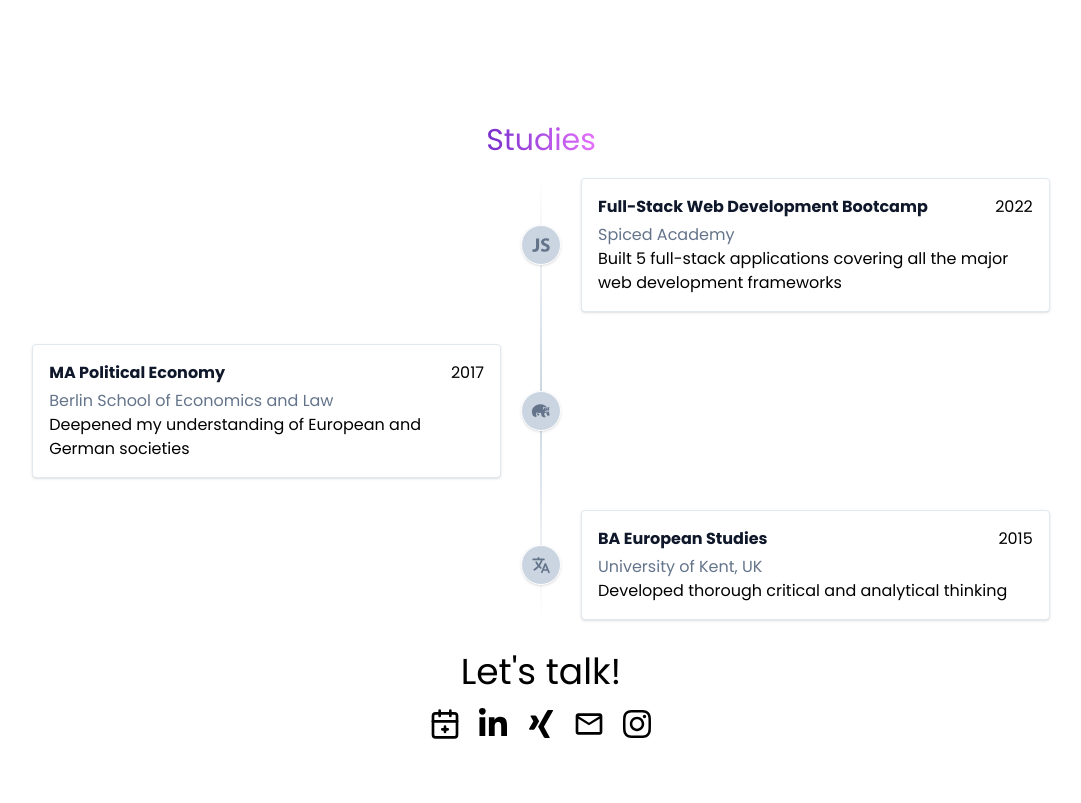
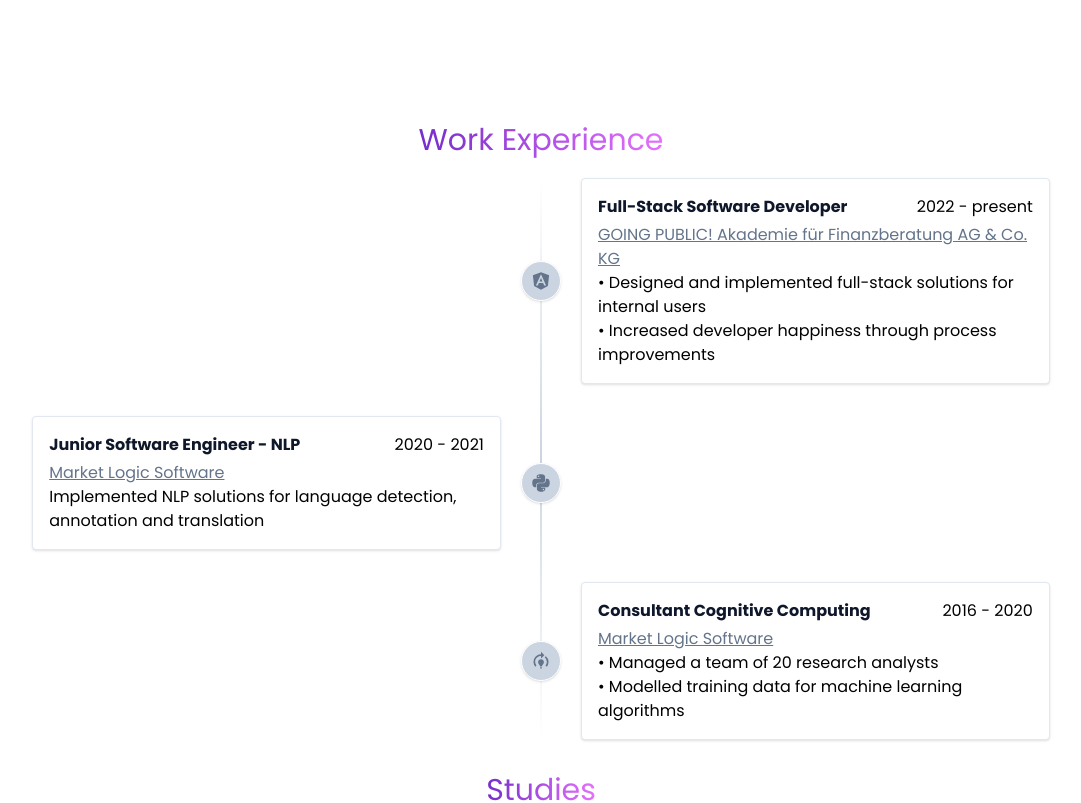
Before and after one commit to Tinux-18/indat, a Next.js app: page /en in a window 1280 px wide. Shown: the part 740-1543 px from the top of the page, without its empty margins (103-1184 px from the left). Before the commit the page ends 1500 px from the top, so only its background shows below. Built offline with nearby package versions, Linux system fonts and the light colour scheme.

Commit message:
Add work experience

```diff
--- a/app/[locale]/page.tsx
+++ b/app/[locale]/page.tsx
@@ -1,4 +1,5 @@
 import { Metadata } from "next"
+import { Background } from "components/Home/Background"
 import { Footer } from "components/Home/Footer"
 import { Header } from "components/Home/Header"
 import { Intro } from "components/Home/Intro"
@@ -16,6 +17,7 @@ export default function Home() {
       <Header></Header>
       <main className="flex flex-col items-center justify-center">
         <Intro></Intro>
+        <Background></Background>
         <Studies></Studies>
       </main>
       <Footer></Footer>
--- a/components/Home/Background.tsx
+++ b/components/Home/Background.tsx
@@ -1,16 +1,19 @@
 "use client"
 import { useTranslations } from "next-intl"
 import React from "react"
+import { TimelineItem } from "models/timeline"
+import { Timeline } from "../Timeline/Timeline"
 
 /**
  * Display my work experience.
  */
 export function Background() {
-  const translate = useTranslations("Studies")
+  const translate = useTranslations("Background")
+  const events = translate.raw("items") as TimelineItem[]
   return (
-    <section className="mt-8 flex flex-col items-center space-y-6 lg:mb-8 lg:space-y-8">
-      <h2 className="text-3xl">{translate("header")}</h2>
-      <div></div>
+    <section className="my-8 flex w-full flex-col items-center">
+      <h2 className="pink-fade mb-5 text-3xl">{translate("header")}</h2>
+      <Timeline events={events}></Timeline>
     </section>
   )
 }
--- a/components/Home/Footer.tsx
+++ b/components/Home/Footer.tsx
@@ -14,7 +14,7 @@ import { MdMailOutline } from "react-icons/md"
 export function Footer() {
   const translate = useTranslations("Footer")
   return (
-    <footer className="mx-auto mb-5 grid max-w-screen-xl text-center">
+    <footer className="mx-auto my-5 grid max-w-screen-xl text-center">
       <Link href="https://calendar.app.google/ousBZpi9mFogSm5b7" target="_blank" rel="noopener noreferrer">
         <h2 className="text-4xl">{translate("title")}</h2>
       </Link>
--- a/components/Home/Studies.tsx
+++ b/components/Home/Studies.tsx
@@ -10,7 +10,7 @@ export function Studies() {
   const translate = useTranslations("Studies")
   const events = translate.raw("items") as TimelineItem[]
   return (
-    <section className="my-8 flex w-full flex-col items-center">
+    <section className="flex w-full flex-col items-center">
       <h2 className="pink-fade mb-5 text-3xl">{translate("header")}</h2>
       <Timeline events={events}></Timeline>
     </section>
--- a/components/Timeline/Timeline.tsx
+++ b/components/Timeline/Timeline.tsx
@@ -34,10 +34,24 @@ export function Timeline({ events }: { events: TimelineItem[] }) {
                   {event.date}
                 </time>
               </div>
-              <p aria-label="Event subtitle" className="text-slate-500">
-                {event.subtitle}
+              {event.subtitleLink ? (
+                <a
+                  href={event.subtitleLink}
+                  aria-label="Event subtitle"
+                  className="text-slate-500 underline"
+                  target="_blank"
+                  rel="noopener noreferrer"
+                >
+                  {event.subtitle}
+                </a>
+              ) : (
+                <p aria-label="Event subtitle" className="text-slate-500">
+                  {event.subtitle}
+                </p>
+              )}
+              <p aria-label="Event description" className="whitespace-pre-line">
+                {event.description}{" "}
               </p>
-              <p aria-label="Event description">{event.description} </p>
             </div>
           </div>
         )
--- a/components/Timeline/timeline-icons.ts
+++ b/components/Timeline/timeline-icons.ts
@@ -1,12 +1,18 @@
+import { FaAngular } from "react-icons/fa"
+import { FaPython } from "react-icons/fa"
 import { GiPolarBear } from "react-icons/gi"
 import { HiOutlineLightBulb } from "react-icons/hi"
 import { IoLogoJavascript } from "react-icons/io"
 import { IoLanguage } from "react-icons/io5"
 import { IconType } from "react-icons/lib"
+import { MdModelTraining } from "react-icons/md"
 
 export const iconMap: Record<string, IconType> = {
   studies: HiOutlineLightBulb,
   js: IoLogoJavascript,
   bear: GiPolarBear,
   language: IoLanguage,
+  angular: FaAngular,
+  python: FaPython,
+  ai: MdModelTraining,
 }
--- a/i18n/messages/de.json
+++ b/i18n/messages/de.json
@@ -5,11 +5,6 @@
   "LocaleSwitcher": {
     "label": "Sprache ändern",
     "locale": "{locale, select, de {🇩🇪 Deutsch} en {🇺🇸 English} ro {🇷🇴 Română} other {Unknown}}"
-  },
-  "Video": {
-    "hi": "Hallo, ich bin Constantin.",
-    "indat": "Ich habe InDat gegründet um technische Lösungen in einer Vielzahl von Branchen zu entwickeln.",
-    "me": "Ich bin ein Full-Stack Softwareentwickler mit Schwerpunkt Backend und freue mich darauf, Ihre Probleme gemeinsam zu lösen."
   },
   "Studies": {
     "header": "Ausbildung",
@@ -39,5 +34,34 @@
         "date": "2015"
       }
     ]
+  },
+  "Background": {
+    "header": "Berufserfahrung",
+    "items": [
+      {
+        "icon": "angular",
+        "title": "Full-Stack Softwareentwickler",
+        "subtitle": "GOING PUBLIC! Akademie für Finanzberatung AG & Co. KG",
+        "subtitleLink": "https://akademie-fuer-finanzberatung.de/",
+        "description": "• Design und Implementierung von Full-Stack-Lösungen für unsere internen Benutzer\n• Verbesserung der Zufriedenheit der Entwickler durch neue Prozesse",
+        "date": "2022 - jetzt"
+      },
+      {
+        "icon": "python",
+        "title": "Junior-Softwareentwickler - NLP",
+        "subtitle": "Market Logic Software",
+        "subtitleLink": "https://marketlogicsoftware.com/",
+        "description": "Implementierung von NLP-Lösungen für die Erkennung, Kommentierung und Übersetzung von Text",
+        "date": "2020 - 2021"
+      },
+      {
+        "icon": "ai",
+        "title": "Consultant Cognitive Computing",
+        "subtitle": "Market Logic Software",
+        "subtitleLink": "https://marketlogicsoftware.com/",
+        "description": "• Leitung eines Teams von 20 Forschungsanalysten und Umstellung auf Scrum\n• Modellierung von Trainingsdaten für maschinelle Lernalgorithmen",
+        "date": "2016 - 2020"
+      }
+    ]
   }
 }
--- a/i18n/messages/en.json
+++ b/i18n/messages/en.json
@@ -34,5 +34,34 @@
         "date": "2015"
       }
     ]
+  },
+  "Background": {
+    "header": "Work Experience",
+    "items": [
+      {
+        "icon": "angular",
+        "title": "Full-Stack Software Developer",
+        "subtitle": "GOING PUBLIC! Akademie für Finanzberatung AG & Co. KG",
+        "subtitleLink": "https://akademie-fuer-finanzberatung.de/",
+        "description": "• Designed and implemented full-stack solutions for internal users\n• Increased developer happiness through process improvements",
+        "date": "2022 - present"
+      },
+      {
+        "icon": "python",
+        "title": "Junior Software Engineer - NLP",
+        "subtitle": "Market Logic Software",
+        "subtitleLink": "https://marketlogicsoftware.com/",
+        "description": "Implemented NLP solutions for language detection, annotation and translation",
+        "date": "2020 - 2021"
+      },
+      {
+        "icon": "ai",
+        "title": "Consultant Cognitive Computing",
+        "subtitle": "Market Logic Software",
+        "subtitleLink": "https://marketlogicsoftware.com/",
+        "description": "• Managed a team of 20 research analysts\n• Modelled training data for machine learning algorithms",
+        "date": "2016 - 2020"
+      }
+    ]
   }
 }
--- a/i18n/messages/ro.json
+++ b/i18n/messages/ro.json
@@ -5,11 +5,6 @@
   "LocaleSwitcher": {
     "label": "Schimbă limba",
     "locale": "{locale, select, de {🇩🇪 Deutsch} en {🇺🇸 English} ro {🇷🇴 Română} other {Unknown}}"
-  },
-  "Video": {
-    "hi": "Salut, sunt Constantin!",
-    "indat": "Am creat InDat pentru că vreau să construiesc soluții tehnice în o varietate de domenii.",
-    "me": "Sunt full-stack software developer, specializat pe backend și de abia aștept să rezolvăm problem ta împreună."
   },
   "Studies": {
     "header": "Studii",
@@ -24,7 +19,7 @@
       },
       {
         "icon": "bear",
-        "title": "MA Political Economy",
+        "title": "Master în Economie Politică",
         "subtitle": "Berlin School of Economics and Law",
         "subtitleLink": "",
         "description": "Mi-am consolidat cunoștințele despre societățile europene și germane",
@@ -32,12 +27,41 @@
       },
       {
         "icon": "language",
-        "title": "BA European Studies",
+        "title": "Licență în Studii Europene",
         "subtitle": "University of Kent, Marea Britanie",
         "subtitleLink": "",
         "description": "Am dezvoltat o gândire critică și analitică aprofundată",
         "date": "2015"
       }
     ]
+  },
+  "Background": {
+    "header": "Experiență Profesională",
+    "items": [
+      {
+        "icon": "angular",
+        "title": "Full-Stack Software Developer",
+        "subtitle": "GOING PUBLIC! Akademie für Finanzberatung AG & Co. KG",
+        "subtitleLink": "https://akademie-fuer-finanzberatung.de/",
+        "description": "• Am proiectat și implementat soluții full-stack pentru utilizatorii interni\n• Am fluidizat procesul de dezvoltare",
+        "date": "2022 - present"
+      },
+      {
+        "icon": "python",
+        "title": "Junior Software Engineer - NLP",
+        "subtitle": "Market Logic Software",
+        "subtitleLink": "https://marketlogicsoftware.com/",
+        "description": "Am implementat soluții NLP pentru detectarea, adnotarea și traducerea limbilor",
+        "date": "2020 - 2021"
+      },
+      {
+        "icon": "ai",
+        "title": "Consultant Cognitive Computing",
+        "subtitle": "Market Logic Software",
+        "subtitleLink": "https://marketlogicsoftware.com/",
+        "description": "• Am administrat o echipă de 20 de analiști\n• Am pregătit datele pentru algoritmi de inteligență artificială",
+        "date": "2016 - 2020"
+      }
+    ]
   }
 }
```
